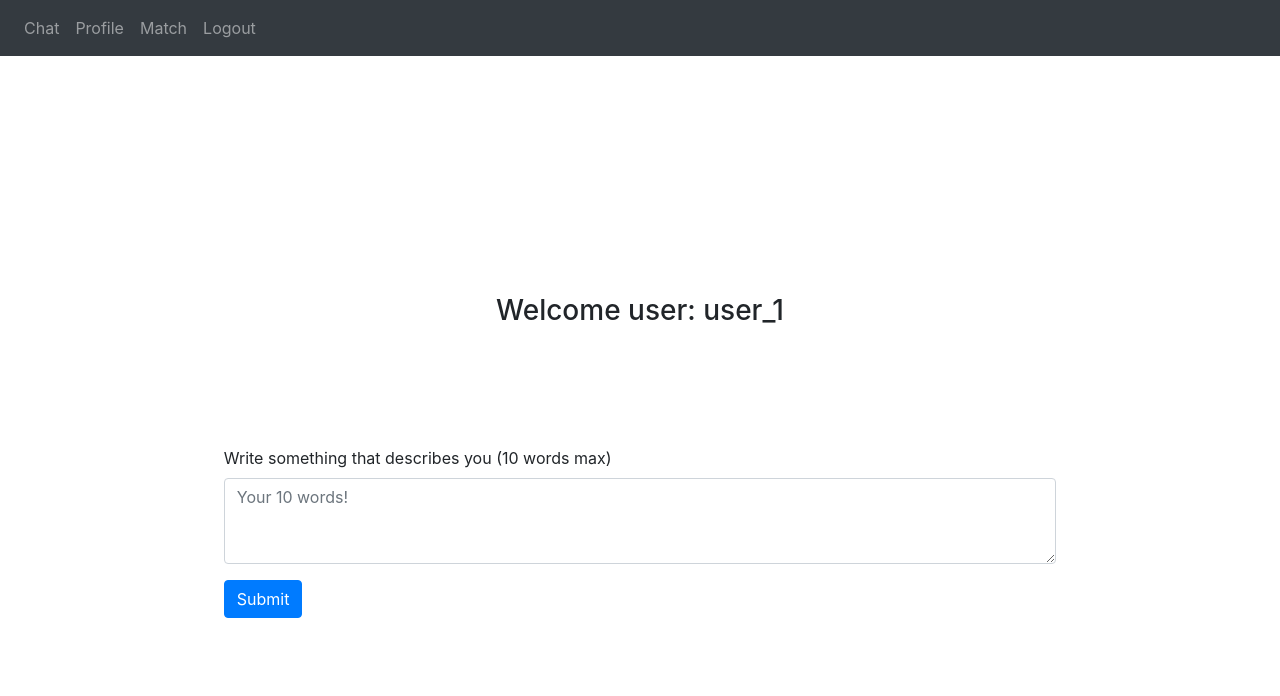
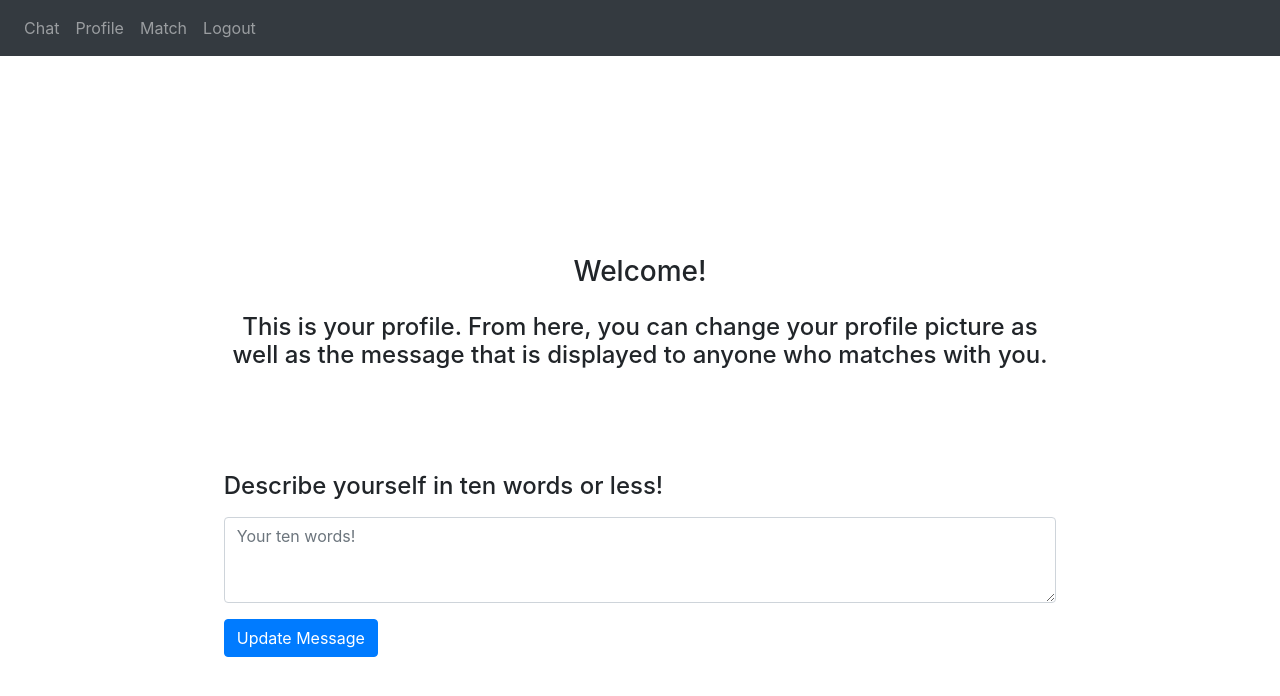
Before and after one commit to dchung21/clique, a React (Create React App) app in the folder client/: page /profile in a window 1280 px wide. Shown: the top 696 px of the page. Built offline with nearby package versions, Linux system fonts and the light colour scheme; no server answers; sample sign-in values are in the browser's storage.

Commit message:
made profile page prettier

```diff
--- a/client/src/pages/Profile.js
+++ b/client/src/pages/Profile.js
@@ -164,12 +164,14 @@ export default function Profile(props) {
 	return (
 		<Container className="d-flex justify-content-center align-items-center min-vh-100">
 			<div className="w-75 h-80">
-				<h3 className="text-center py-3">Welcome user: {uid}</h3>
+				<h3 className="text-center py-3">Welcome!</h3>
+				<h4 className = "text-center">This is your profile. From here, you can change
+					your profile picture as well as the message that is displayed to anyone who matches with you.</h4>
 				<div className="d-flex justify-content-center">
 				<OverlayTrigger
 						placement="top"
 						delay={{ show: 250, hide: 400 }}
-						overlay={<Tooltip id="button-tooltip-2">click to change profile</Tooltip>}
+						overlay={<Tooltip id="button-tooltip-2">Click here to change your profile picture!</Tooltip>}
 					>
 					<Button variant = "" onClick = {handleClick}><Image className="w-50 h-50" src={imageUrl.url}/></Button>
 					</OverlayTrigger>
@@ -183,11 +185,11 @@ export default function Profile(props) {
 				<h4 className="text-center py-3">{displayBio}</h4>
 				<Form onSubmit={handleBioUpload} className="py-3">
 					<Form.Group controlId="formTextarea">
-						<Form.Label>Write something that describes you (10 words max)</Form.Label>
-						<Form.Control as="textarea" placeholder="Your 10 words!" rows={3} value={bio} onChange={handleTextChange} />
+						<Form.Label><h4>Describe yourself in ten words or less!</h4></Form.Label>
+						<Form.Control as="textarea" placeholder="Your ten words!" rows={3} value={bio} onChange={handleTextChange} />
 					</Form.Group>
 					<Button variant="primary" type="submit">
-						Submit
+						Update Message
 					</Button>
 				</Form>
 			</div>
```
